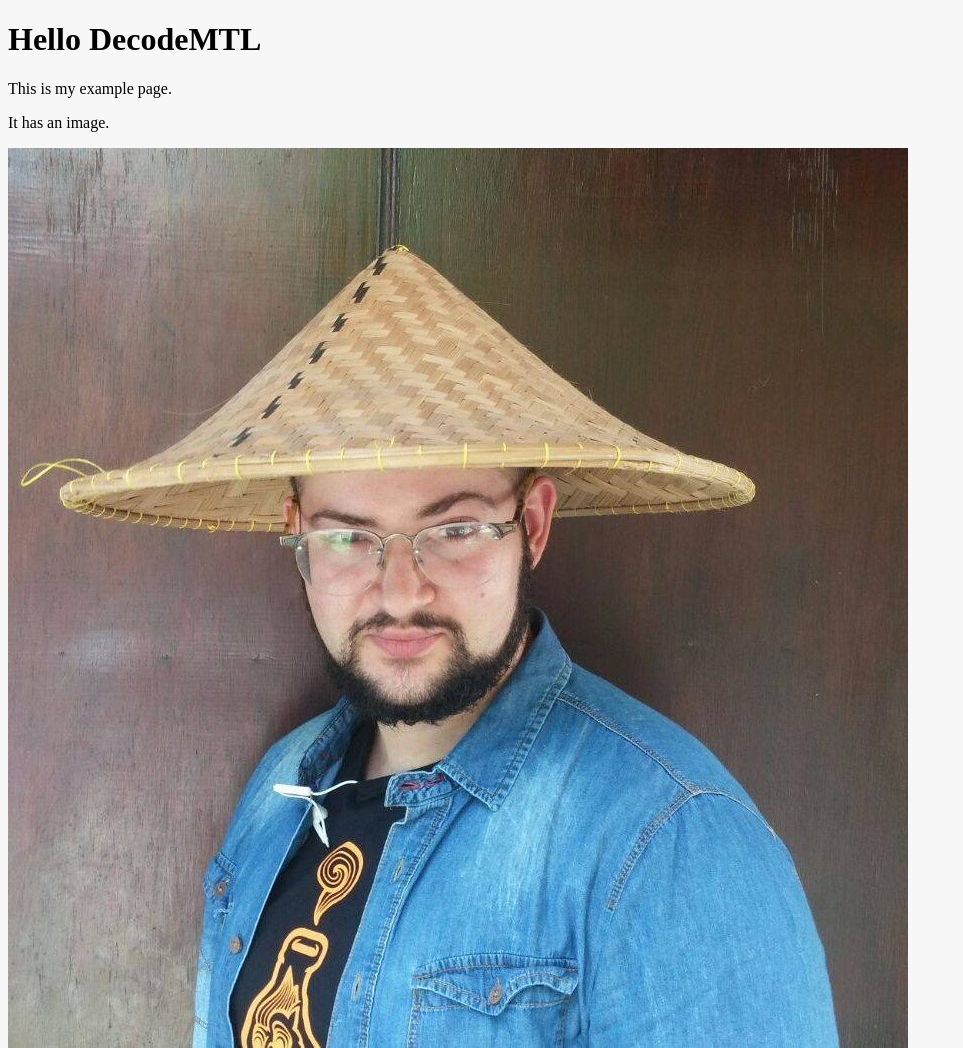
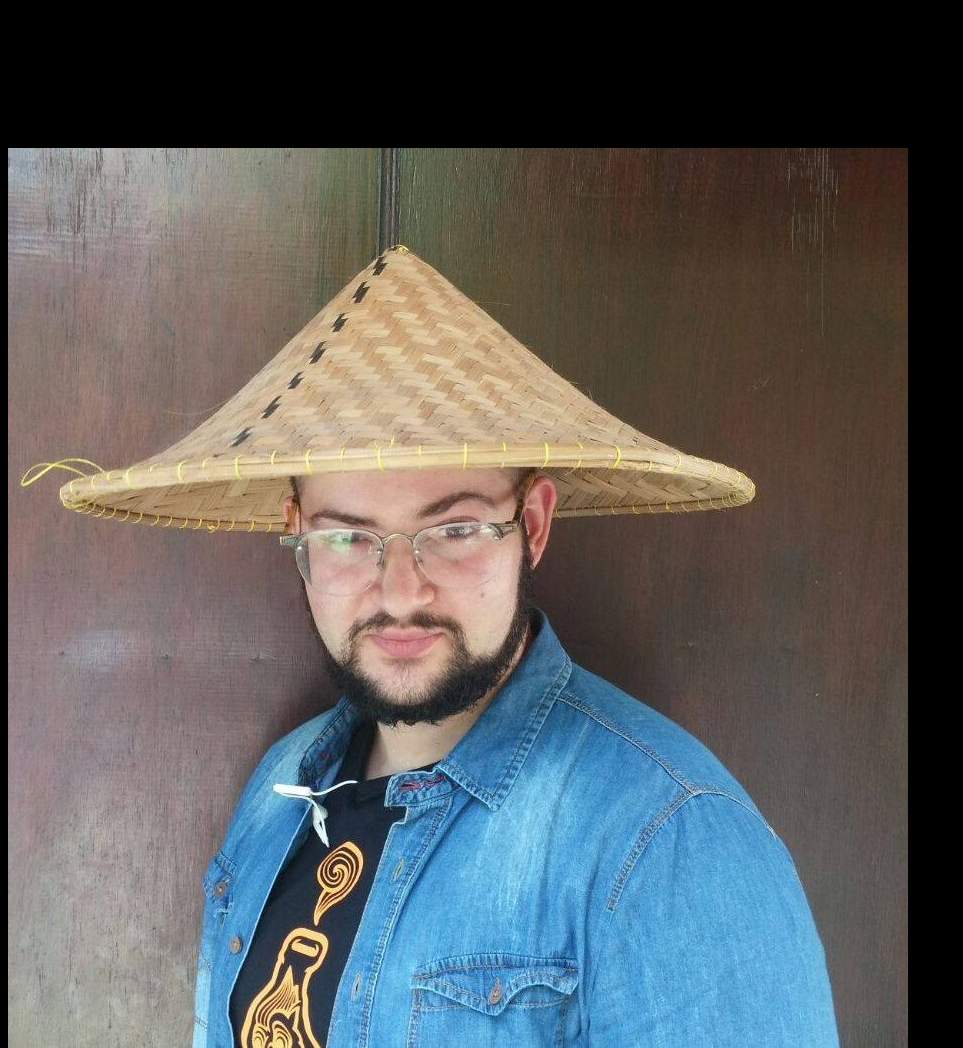
Before and after one commit to plllmg/plllmg.github.io, a plain HTML site: page index.html in a window 1280 px wide. Shown: the whole page, without its empty margins (0-963 px from the left). Drawn offline with Linux system fonts and the light colour scheme.

Commit message:
Update style.css

```diff
--- a/style.css
+++ b/style.css
@@ -1,5 +1,5 @@
 body {
 
-  background-color: #f7f7f7
+  background-color: black
 
 }
```
